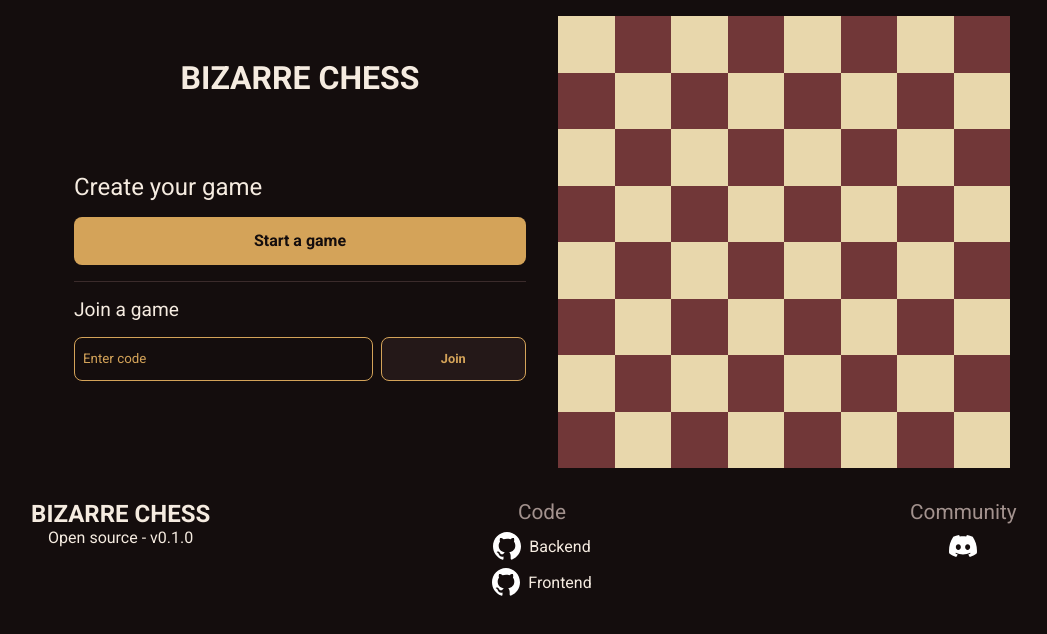
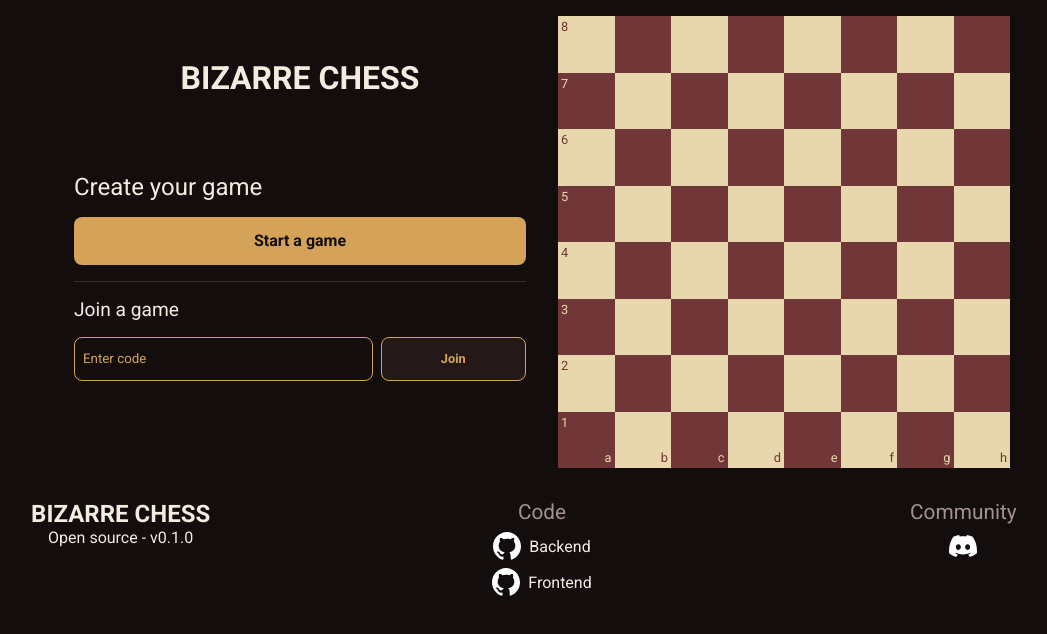
Before and after one commit to gabrielsh06/bizarre-chess-web, an Angular app: page / in a window 1280 px wide. Shown: the top 634 px of the page, without its empty margins (98-1145 px from the left). Built offline with nearby package versions, Linux system fonts and the light colour scheme.

Commit message:
feat(game): add coordinates to board

```diff
--- a/src/app/features/game/components/board/board.html
+++ b/src/app/features/game/components/board/board.html
@@ -7,6 +7,14 @@
       [class.board__square--white]="square.color === 'WHITE'"
       [class.board__square--selected]="selectedSquare()?.id === square.id"
       (click)="selectSquare(square)">
+
+      @if (square.column === 0) {
+        <span class="board__coordinate board__coordinate--rank">
+          {{ board().rows - square.row }}
+        </span>
+      }
+
+
       @if (square.piece) {
         <span
           class="board__piece"
@@ -15,6 +23,12 @@
           {{ square.piece.type | pieceIcon }}
         </span>
       }
+
+      @if (square.row === board().rows - 1) {
+        <span class="board__coordinate board__coordinate--file">
+          {{ getFileLabel(square.column) }}
+        </span>
+      }
     </div>
   }
 </div>
--- a/src/app/features/game/components/board/board.scss
+++ b/src/app/features/game/components/board/board.scss
@@ -3,6 +3,7 @@
   grid-template-columns: repeat(var(--board-columns), 1fr);
 
   &__square {
+    position: relative;
     aspect-ratio: 1;
     display: flex;
     align-items: center;
@@ -29,6 +30,30 @@
     }
   }
 
+  &__coordinate {
+    position: absolute;
+    pointer-events: none;
+    font-size: 0.8rem;
+
+    &--rank {
+      top: 3px;
+      left: 3px;
+    }
+
+    &--file {
+      bottom: 3px;
+      right: 3px;
+    }
+  }
+
+  &__square--white &__coordinate {
+    color: var(--board-square-dark);
+  }
+
+  &__square--black &__coordinate {
+    color: var(--board-square-light);
+  }
+
   &__piece {
     font-size: 1.5rem;
     line-height: 1;
--- a/src/app/features/game/components/board/board.ts
+++ b/src/app/features/game/components/board/board.ts
@@ -52,4 +52,8 @@ export class Board {
     this.move.emit({ from: current, to: target });
     this.selectedSquare.set(null);
   }
+
+  getFileLabel(column: number): string {
+    return String.fromCharCode(97 + column);
+  }
 }
--- a/src/app/features/game/page/game.scss
+++ b/src/app/features/game/page/game.scss
@@ -117,6 +117,13 @@
     width: 100%;
     grid-area: chess;
     align-self: start;
+    display: flex;
+    flex-direction: column;
+    gap: 1rem;
+  }
+
+  &__code-display {
+    font-size: 1.2rem;
   }
 
   @include respond-to('md') {
```
